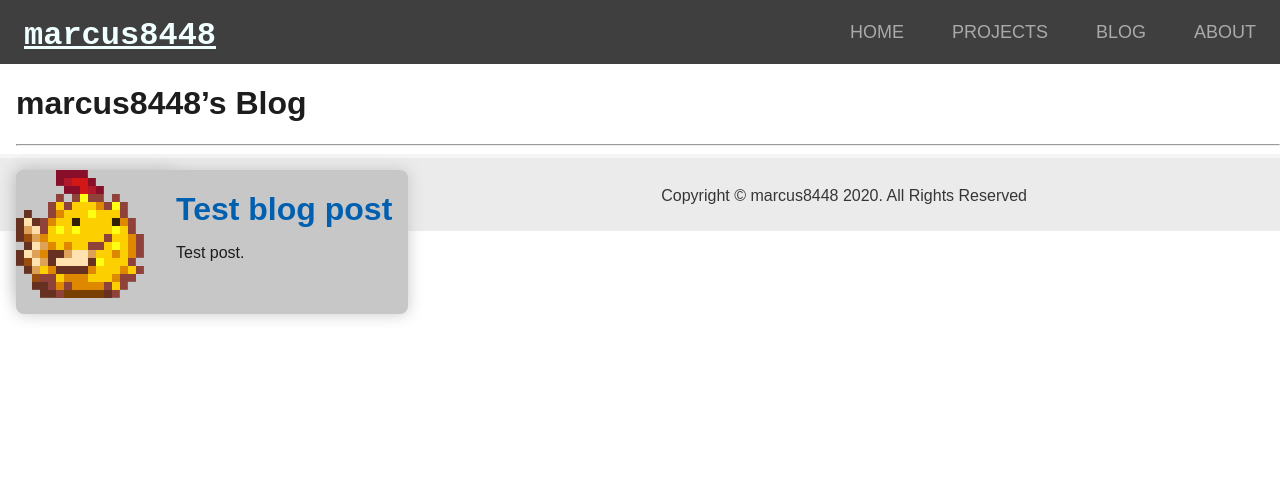
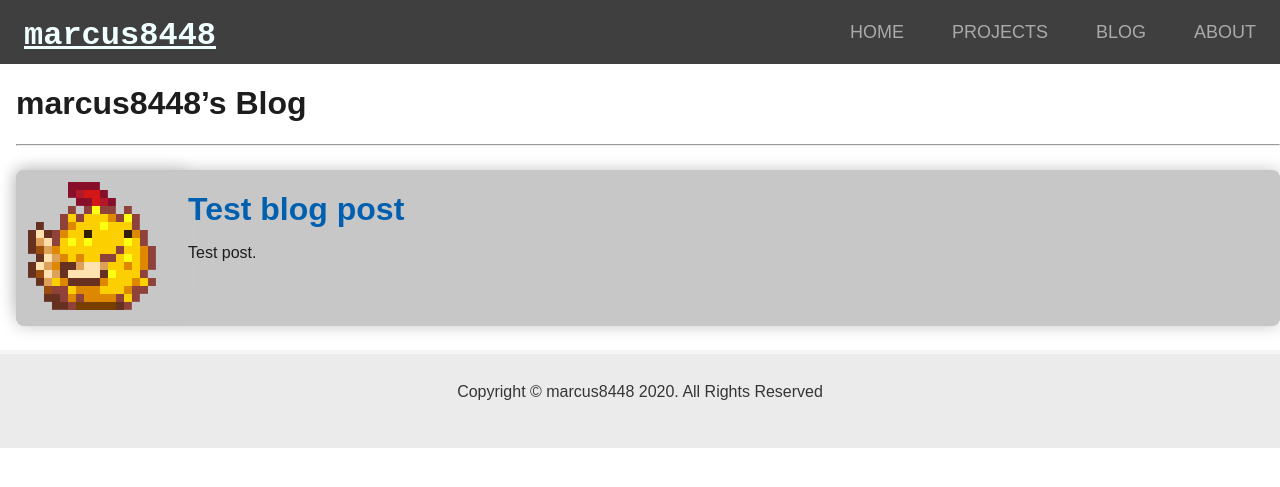
Before and after one commit to marcus8448/old-website, a Jekyll site: the page built from blog/index.md, in a window 1280 px wide. Shown: the top 487 px of the page. Built offline with Jekyll 4.4.1, drawn with Linux system fonts in a browser that asks for light colours.

```diff
--- a/assets/css/index.css
+++ b/assets/css/index.css
@@ -116,6 +116,7 @@ footer {
 	right: 0;
 	width: 100%;
 	position: static;
+	display: grid;
 }
 
 a {
@@ -138,6 +139,10 @@ footer h4.copyright {
 	font-weight: normal;
 	text-align: center;
 	padding-bottom: 2%;
+}
+
+.tiles {
+	display: grid;
 }
 
 .tile {
@@ -169,7 +174,8 @@ img.tile {
 	float: left;
 	width: 128px;
 	height: 128px;
-	padding-top: -8px;
+	padding-left: 12px;
+	padding-top: 12px;
 	padding-right: 32px;
 	margin: 0px;
 	margin-top: -16px;
```
Also changed, not shown: projects/index.md (+2 -2 lines).
